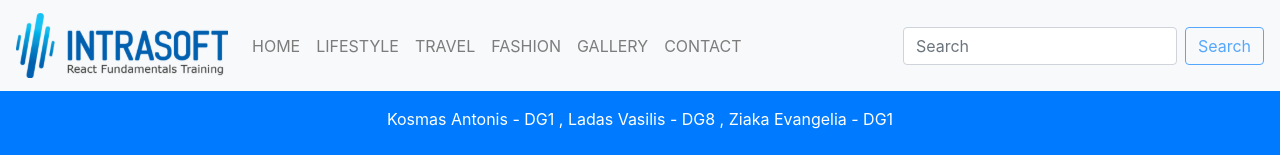
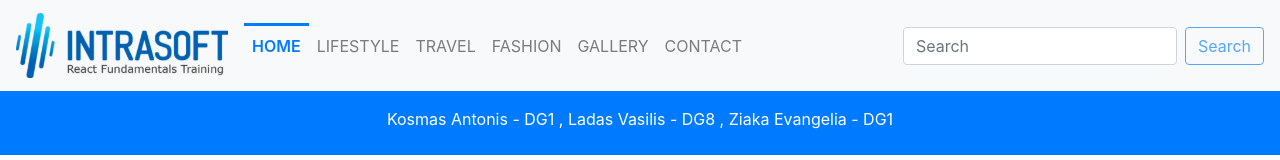
Before and after one commit to kosamasan/intr-react-exercise, a React (Create React App) app: page / in a window 1280 px wide. Shown: the top 160 px of the page. Built offline with nearby package versions, Linux system fonts and the light colour scheme; no server answers.

Commit message:
active link

```diff
--- a/src/App.css
+++ b/src/App.css
@@ -85,3 +85,10 @@ img{
   color:white;
   font-size: 12px;
 }
+
+.active{
+  border-top:3px solid #007bff;
+  margin-top: -3px;
+  color:#007bff !important;
+  font-weight: 600;
+}
--- a/src/App.js
+++ b/src/App.js
@@ -22,12 +22,12 @@ function App() {
             <Navbar.Brand as={Link} to="/" ><img src={logo} alt='intrasoft logo' className='logo' /></Navbar.Brand>
             <Navbar.Collapse>
               <Nav className="mr-auto">
-                <Nav.Link as={Link} to="/" >HOME</Nav.Link>
-                <Nav.Link as={Link} to="/lifestyle" >LIFESTYLE</Nav.Link>
-                <Nav.Link as={Link} to="/travel" >TRAVEL</Nav.Link>
-                <Nav.Link as={Link} to="/fashion" >FASHION</Nav.Link>
-                <Nav.Link as={Link} to="/gallery" >GALLERY</Nav.Link>
-                <Nav.Link as={Link} to="/contact" >CONTACT</Nav.Link>
+                <Nav.Link as={NavLink} exact to="/" >HOME</Nav.Link>
+                <Nav.Link as={NavLink} to="/lifestyle" >LIFESTYLE</Nav.Link>
+                <Nav.Link as={NavLink} to="/travel" >TRAVEL</Nav.Link>
+                <Nav.Link as={NavLink} to="/fashion" >FASHION</Nav.Link>
+                <Nav.Link as={NavLink} to="/gallery" >GALLERY</Nav.Link>
+                <Nav.Link as={NavLink} to="/contact" >CONTACT</Nav.Link>
               </Nav>
               <Form inline>
                 <Form.Control type="text" placeholder="Search" className="mr-sm-2" />
@@ -42,7 +42,7 @@ function App() {
             <Route exact path='/lifestyle' component={() => <MainPage articles='lifestyle' />} />
             <Route exact path='/travel' component={() => <MainPage articles='travel' />} />
             <Route exact path='/fashion' component={() => <MainPage articles='fashion' />} />
-            <Route exact path='/article/:id' component={() => <DetailsPage/>} />
+            <Route exact path='/article/:id/:type' component={() => <DetailsPage/>} />
             <Route exact path='/gallery' component={() => <GalleryPage/>} />
             <Route exact path='/contact' component={() => <ContactPage/>} />
             <Route exact path="*"><Error /></Route>
```
